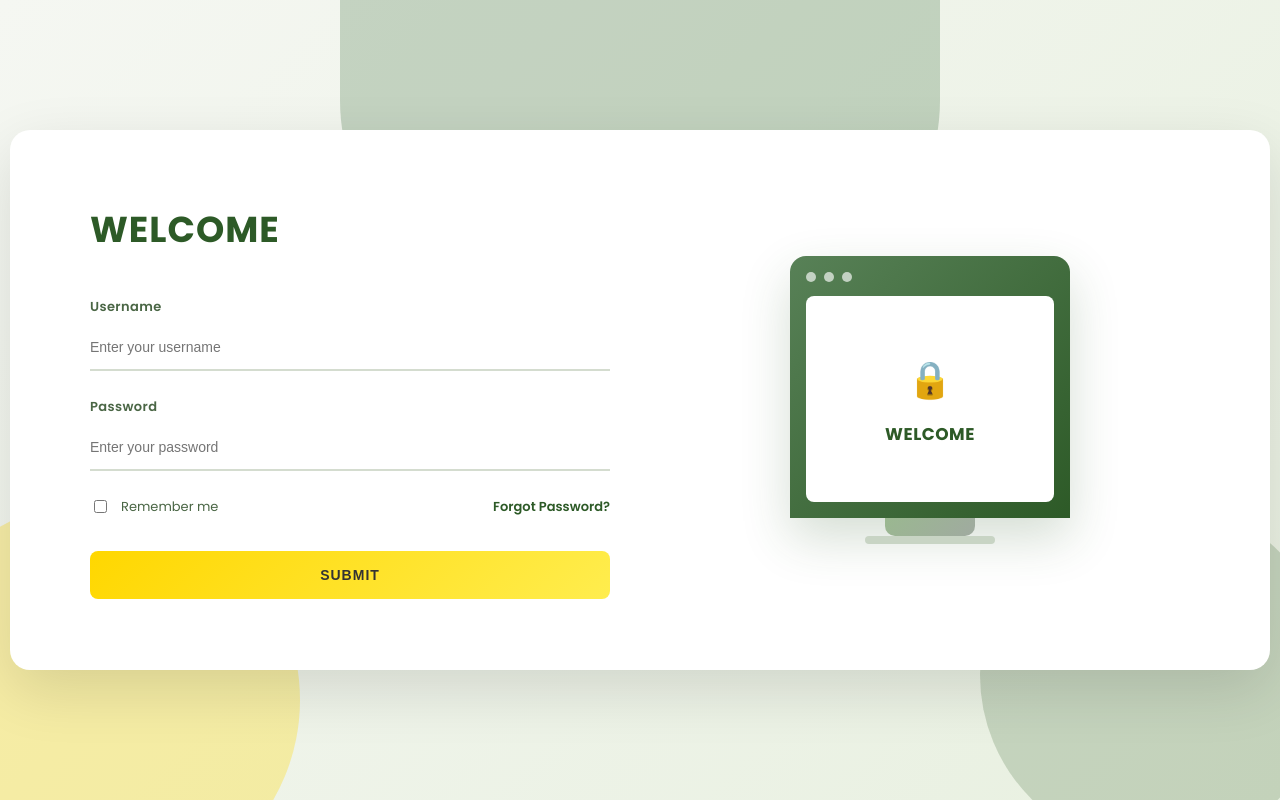
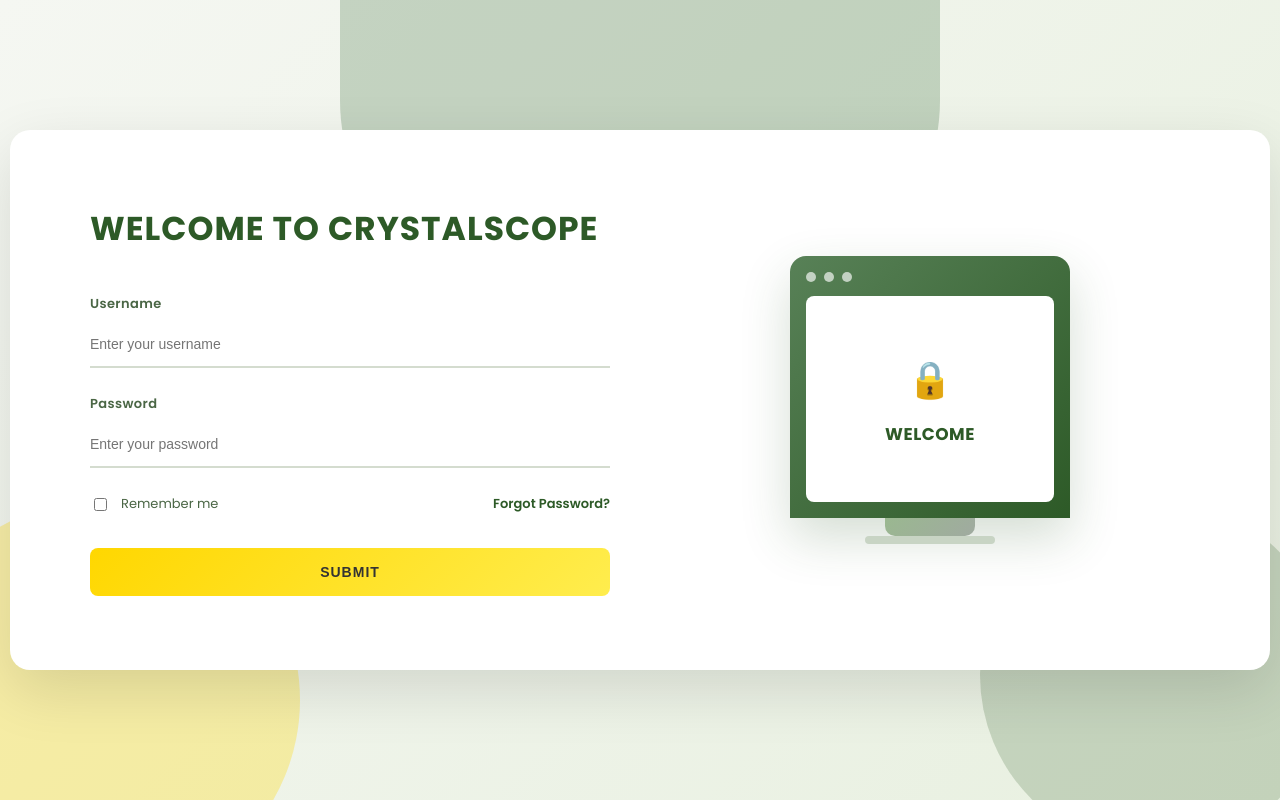
Before and after one commit to andyela20/THESIS, a React (Create React App) app in the folder crystal app/: page / in a window 1280 px wide. Built offline with nearby package versions, Linux system fonts and the light colour scheme.

Commit message:
crystalscope

```diff
--- a/crystal app/src/Login.jsx
+++ b/crystal app/src/Login.jsx
@@ -19,7 +19,7 @@ export default function Login({ onLogin }) {
 
       <div style={styles.loginBox}>
         <div style={styles.lgLeft}>
-          <div style={styles.lgTitle}>WELCOME</div>
+          <div style={styles.lgTitle}>WELCOME TO CRYSTALSCOPE</div>
 
           <div style={styles.lgGroup}>
             <label style={styles.label}>Username</label>
@@ -87,7 +87,7 @@ const styles = {
   bgBr:  { position: 'absolute', bottom: '-50px',  right: '-50px',  width: '350px', height: '350px', background: '#2d5a27', borderRadius: '50%', opacity: 0.2, pointerEvents: 'none' },
   loginBox: { background: '#fff', borderRadius: '20px', padding: '60px 80px', width: '90%', maxWidth: '1100px', display: 'grid', gridTemplateColumns: '1fr 1fr', gap: '60px', boxShadow: '0 20px 60px rgba(0,0,0,0.12)', position: 'relative', zIndex: 10 },
   lgLeft:   { display: 'flex', flexDirection: 'column', justifyContent: 'center' },
-  lgTitle:  { fontSize: '36px', fontWeight: 700, color: '#2d5a27', marginBottom: '40px', letterSpacing: '1px' },
+  lgTitle:  { fontSize: '33px', fontWeight: 700, color: '#2d5a27', marginBottom: '40px', letterSpacing: '1px' },
   lgGroup:  { marginBottom: '26px' },
   label:    { display: 'block', fontSize: '13px', color: '#4a6645', marginBottom: '8px', fontWeight: 600, letterSpacing: '0.4px' },
   input:    { width: '100%', padding: '14px 0', border: 'none', borderBottom: '2px solid #d4dccf', fontSize: '14px', color: '#1a3a1a', background: 'transparent', outline: 'none', transition: 'border-color 0.25s', boxSizing: 'border-box' },
```
